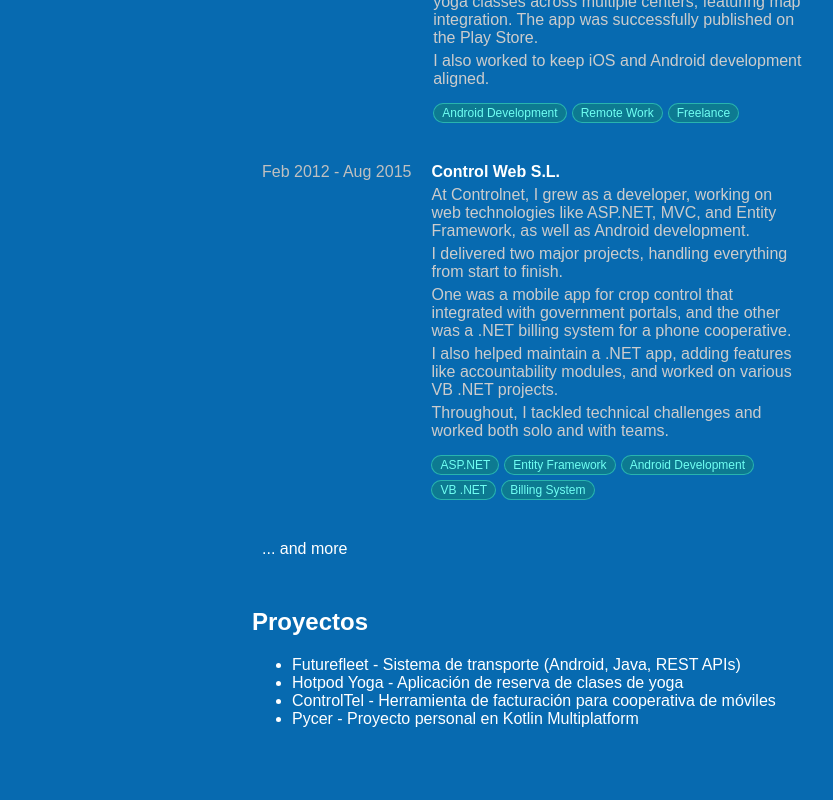
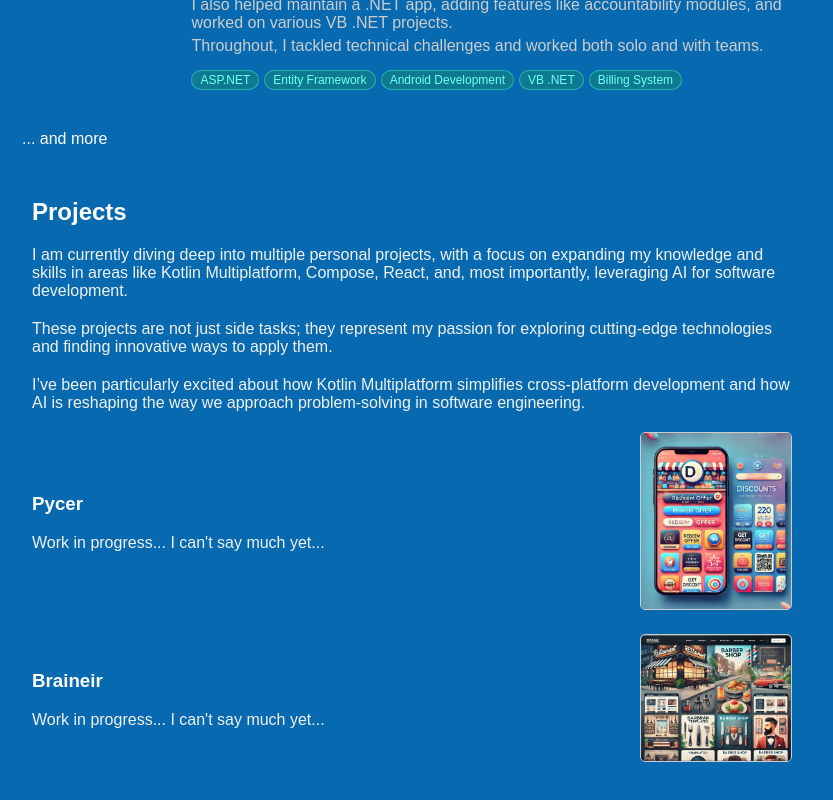
Before and after one commit to AlejandroTheDeveloper/profile, a React (Create React App) app: page / in a window 1280 px wide. Shown: the part 1253-2053 px from the top of the page, without its empty margins (408-1241 px from the left). Built offline with nearby package versions, Linux system fonts and the light colour scheme; a web font is replaced by a local one.

Commit message:
Added Proyectos space

```diff
--- a/src/App.css
+++ b/src/App.css
@@ -22,13 +22,13 @@
 
 .left-panel,
 .right-panel {
-  width: 50%; /* Cada columna ocupa la mitad del contenedor padre (.App) */
   padding: 20px;
   box-sizing: border-box;
   padding-top: 120px;
 }
 
 .left-panel {
+  width: 30%; /* Cada columna ocupa la mitad del contenedor padre (.App) */
   background-color: transparent;
   position: sticky;
   top: 0;
@@ -39,6 +39,7 @@
 }
 
 .right-panel {
+  width: 70%; /* Cada columna ocupa la mitad del contenedor padre (.App) */
   overflow-y: auto; /* Asegura que la columna derecha pueda desplazarse */
 }
 
@@ -176,3 +177,33 @@
   text-decoration: none; /* Remove underline */
   color: #ffffff
 }
+
+.proyectos {
+  margin: 20px;
+}
+
+.proyectos h2 {
+  margin-bottom: 20px;
+}
+
+.proyectos p {
+  margin-bottom: 20px;
+}
+
+.project {
+  display: flex;
+  align-items: center;
+  margin-bottom: 20px;
+}
+
+.project-description {
+  flex: 1;
+  padding-right: 20px;
+}
+
+.project-image img {
+  width: 150px; /* Adjust the size as needed */
+  height: auto;
+  border: 1px solid #ccc;
+  border-radius: 5px;
+}
--- a/src/components/Proyectos.jsx
+++ b/src/components/Proyectos.jsx
@@ -1,15 +1,32 @@
 import React from 'react';
+import pycerImage from './resources/pycer.jpg'; // Update with the correct path
+import braineirImage from './resources/braineir.jpg'; // Update with the correct path
 
 const Proyectos = () => {
   return (
     <div className="proyectos">
-      <h2>Proyectos</h2>
-      <ul>
-        <li>Futurefleet - Sistema de transporte (Android, Java, REST APIs)</li>
-        <li>Hotpod Yoga - Aplicación de reserva de clases de yoga</li>
-        <li>ControlTel - Herramienta de facturación para cooperativa de móviles</li>
-        <li>Pycer - Proyecto personal en Kotlin Multiplatform</li>
-      </ul>
+      <h2>Projects</h2>
+      <p>I am currently diving deep into multiple personal projects, with a focus on expanding my knowledge and skills in areas like Kotlin Multiplatform, Compose, React, and, most importantly, leveraging AI for software development. </p>
+      <p>These projects are not just side tasks; they represent my passion for exploring cutting-edge technologies and finding innovative ways to apply them. </p>
+      <p>I’ve been particularly excited about how Kotlin Multiplatform simplifies cross-platform development and how AI is reshaping the way we approach problem-solving in software engineering.</p>
+      <div className="project">
+        <div className="project-description">
+          <h3>Pycer</h3>
+          <p>Work in progress... I can't say much yet...</p>
+        </div>
+        <div className="project-image">
+          <img src={pycerImage} alt="Pycer Screenshot" />
+        </div>
+      </div>
+      <div className="project">
+        <div className="project-description">
+          <h3>Braineir</h3>
+          <p>Work in progress... I can't say much yet...</p>
+        </div>
+        <div className="project-image">
+          <img src={braineirImage} alt="Braineir Screenshot" />
+        </div>
+      </div>
     </div>
   );
 };
```
Also changed, not shown: src/components/resources/braineir.jpg (added), src/components/resources/pycer.jpg (added).
